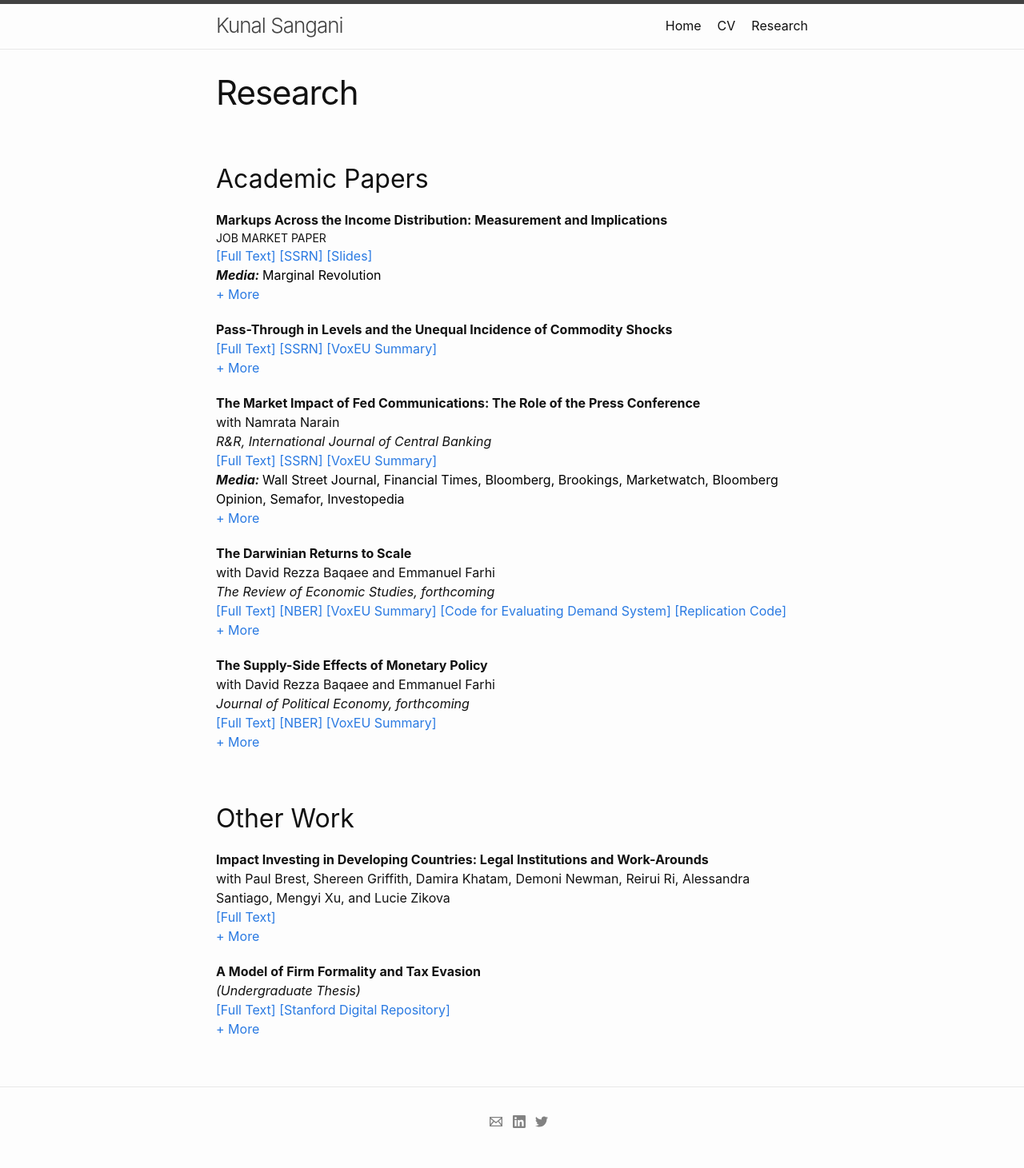
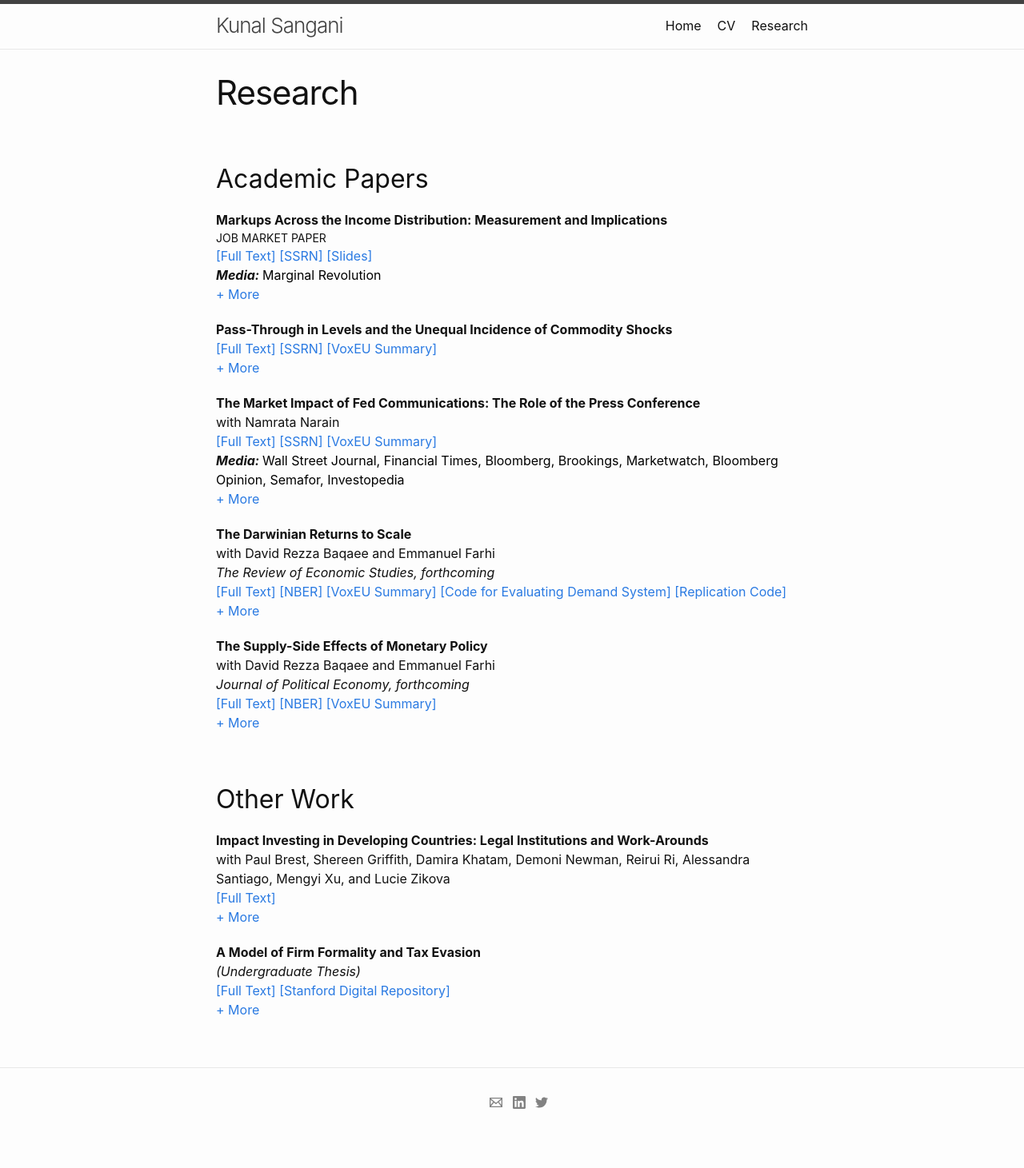
Before and after one commit to kunalsangani/kunalsangani.github.io, a Jekyll site: the page built from research.markdown, in a window 1280 px wide. Shown: the whole page at 80% size. Built offline with Jekyll 4.4.1, drawn with Linux system fonts in a browser that asks for light colours; nearby versions of some CDN libraries; after the commit the page ends 1437 px from its top, so only the background shows below that.

Commit message:
Took off R&R

```diff
--- a/_data/research.yml
+++ b/_data/research.yml
@@ -62,7 +62,6 @@
       title: >-
         The Market Impact of Fed Communications: The Role of the Press Conference
       coauthors: Namrata Narain
-      status: R&R, International Journal of Central Banking
       links:
         - paper:
           name: Full Text
```
